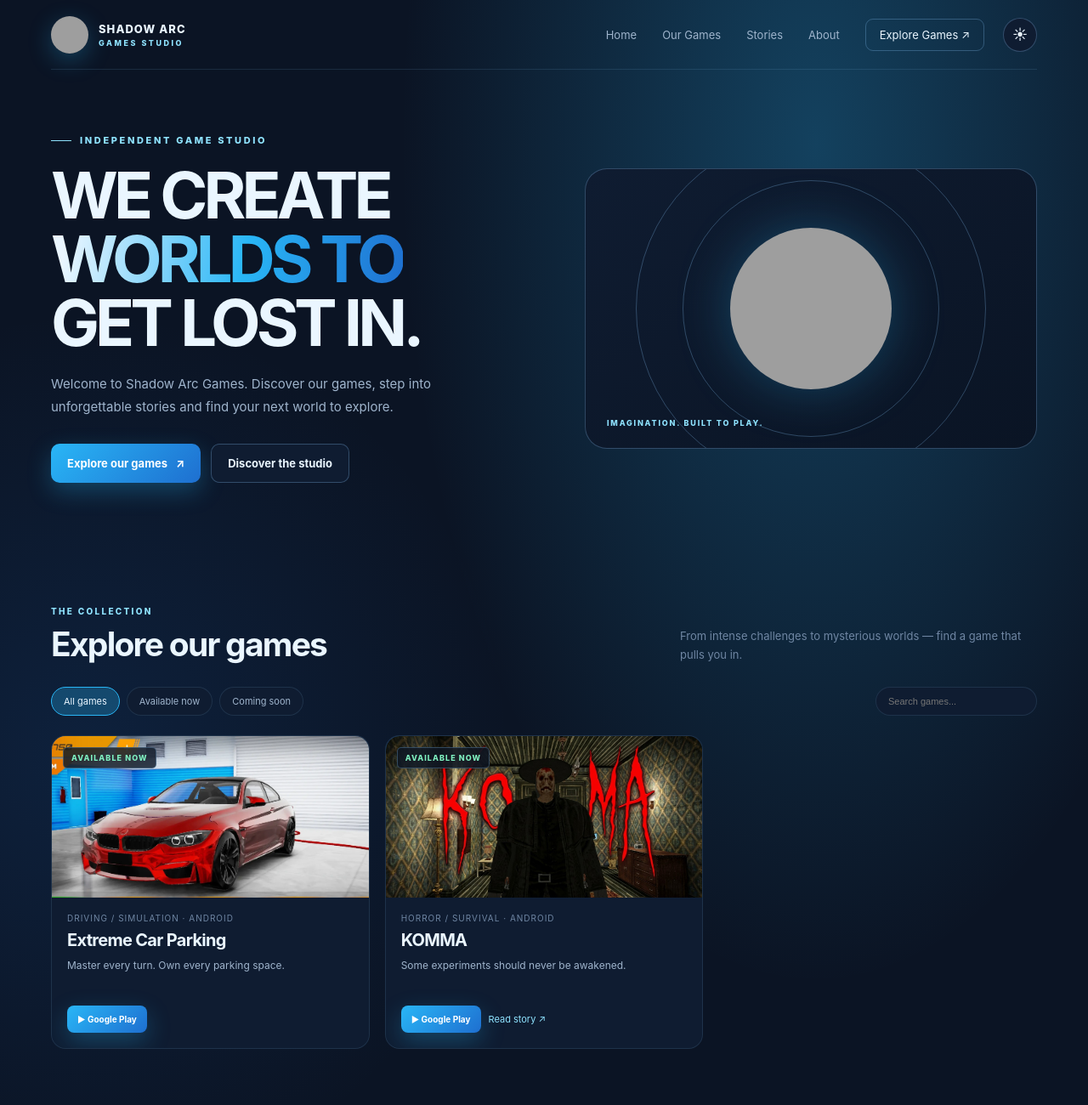
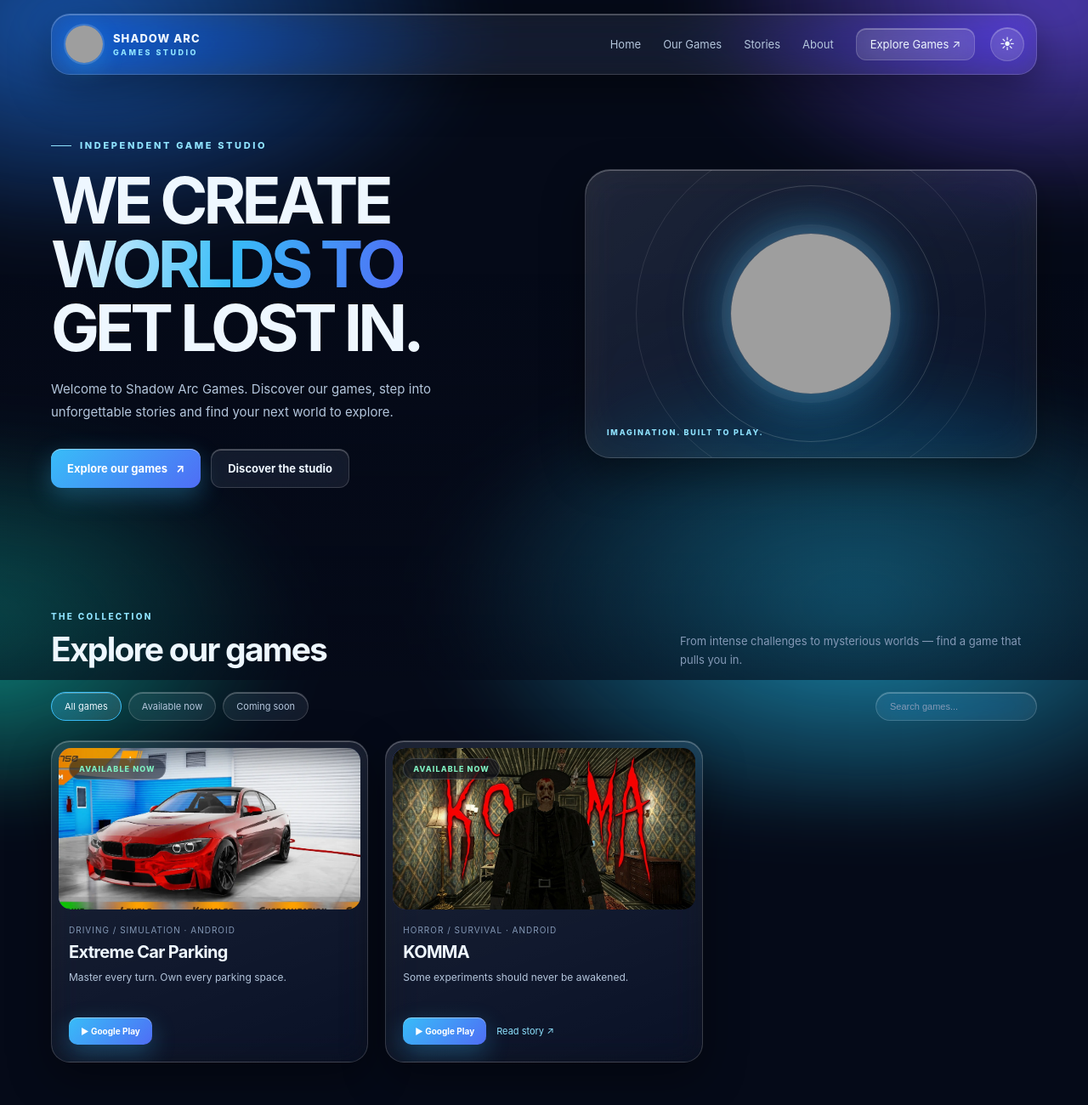
Before and after one commit to ForYouGameDev/Shadowarcgames, a plain HTML site: page index.html in a window 1280 px wide. Shown: the top 1300 px of the page at 85% size. Drawn offline with Linux system fonts and the light colour scheme; grey boxes are pictures that could not be loaded.

Commit message:
Add files via upload

```diff
--- a/index.html
+++ b/index.html
@@ -8,98 +8,175 @@
 <script>var D="dark";try{document.documentElement.dataset.theme=localStorage.getItem("sa-theme")||D}catch(e){document.documentElement.dataset.theme=D}</script>
 <style>
 :root{
-  --bg:#070d18;--page:#0b1424;--card:#0f1c31;--card2:#0a1424;--line:rgba(140,200,255,.12);--line2:rgba(140,200,255,.28);
-  --text:#eaf6ff;--muted:#9fb4cc;--muted2:#6f86a3;--primary:#29b6f6;--primary2:#1e6fd0;--accent:#8fe3ff;--on-primary:#04121f;
-  --chip:rgba(10,20,36,.8);--glow:rgba(41,182,246,.28);--ok:#7ff0c0;--soon:#a9dcff;--navbg:#0b1424;
+  --bg:#050a18;--page:#050a18;--card:rgba(255,255,255,.065);--card2:rgba(255,255,255,.03);
+  --line:rgba(255,255,255,.12);--line2:rgba(255,255,255,.24);
+  --text:#eef7ff;--muted:#b4c6dc;--muted2:#8499b6;--primary:#38bdf8;--primary2:#4f6df5;--accent:#8fe3ff;--on-primary:#04121f;
+  --chip:rgba(8,16,34,.55);--glow:rgba(56,189,248,.30);--ok:#7ff0c0;--soon:#b9e3ff;--navbg:rgba(10,18,38,.72);
+  --glass:rgba(255,255,255,.07);--glass-strong:rgba(255,255,255,.11);--glass-border:rgba(255,255,255,.16);
+  --glass-hi:rgba(255,255,255,.28);--shadow:0 18px 50px rgba(0,0,0,.38);
+  --orb1:#1d6fe0;--orb2:#22c1f0;--orb3:#6a4df0;--orb4:#0fb8a6;
   --font:Inter,ui-sans-serif,system-ui,-apple-system,"Segoe UI",sans-serif;color-scheme:dark;
 }
 [data-theme=light]{
-  --bg:#eef5fb;--page:#f4f9fd;--card:#ffffff;--card2:#f4f9fd;--line:rgba(15,60,110,.12);--line2:rgba(15,100,180,.35);
-  --text:#0b1b2e;--muted:#4a6280;--muted2:#6b82a0;--primary:#0f7fc4;--primary2:#1b4f8a;--accent:#1aa7e0;--on-primary:#fff;
-  --chip:rgba(255,255,255,.9);--glow:rgba(15,127,196,.22);--ok:#0b8a5a;--soon:#1b4f8a;--navbg:#fff;color-scheme:light;
+  --bg:#e6f0fb;--page:#e6f0fb;--card:rgba(255,255,255,.55);--card2:rgba(255,255,255,.35);
+  --line:rgba(255,255,255,.7);--line2:rgba(255,255,255,.9);
+  --text:#0b1b2e;--muted:#3f5877;--muted2:#5d7494;--primary:#0f86d4;--primary2:#3b55e0;--accent:#0b86c9;--on-primary:#fff;
+  --chip:rgba(255,255,255,.7);--glow:rgba(15,134,212,.25);--ok:#0b8a5a;--soon:#1b4f8a;--navbg:rgba(255,255,255,.82);
+  --glass:rgba(255,255,255,.5);--glass-strong:rgba(255,255,255,.7);--glass-border:rgba(255,255,255,.85);
+  --glass-hi:rgba(255,255,255,.95);--shadow:0 16px 44px rgba(30,80,150,.18);
+  --orb1:#7cc0ff;--orb2:#9be7ff;--orb3:#b9a8ff;--orb4:#8ff0d6;color-scheme:light;
 }
 *{box-sizing:border-box}
 html{scroll-behavior:smooth}
-body{margin:0;background:var(--bg);color:var(--text);font-family:var(--font);transition:background .3s,color .3s}
+body{margin:0;background:var(--bg);color:var(--text);font-family:var(--font);transition:background .3s,color .3s;-webkit-font-smoothing:antialiased}
 button,a{font:inherit}
-button:focus-visible,a:focus-visible{outline:2px solid var(--accent);outline-offset:4px}
-#app{min-height:100vh;width:100%;overflow:hidden;background:var(--page);color:var(--text);position:relative;isolation:isolate}
-#app::before{content:"";position:absolute;z-index:-1;pointer-events:none;inset:0;background:radial-gradient(ellipse at 75% 8%,var(--glow),transparent 36%),radial-gradient(ellipse at 8% 42%,rgba(30,111,208,.14),transparent 30%)}
+button:focus-visible,a:focus-visible,.search:focus-visible{outline:2px solid var(--accent);outline-offset:3px}
+
+/* Aurora backdrop — glass ko blur karne ke liye rang chahiye */
+#app{min-height:100vh;width:100%;overflow-x:clip;background:var(--page);color:var(--text);position:relative;isolation:isolate}
+#app::before{content:"";position:fixed;z-index:-2;pointer-events:none;inset:-18%;
+  background:
+    radial-gradient(38% 34% at 18% 18%,var(--orb1),transparent 70%),
+    radial-gradient(34% 32% at 82% 14%,var(--orb3),transparent 70%),
+    radial-gradient(40% 36% at 70% 78%,var(--orb2),transparent 70%),
+    radial-gradient(30% 30% at 12% 82%,var(--orb4),transparent 70%);
+  opacity:.72;filter:blur(30px);animation:aurora 26s ease-in-out infinite alternate;will-change:transform}
+[data-theme=light] #app::before{opacity:.8}
+#app::after{content:"";position:fixed;z-index:-1;pointer-events:none;inset:0;
+  background:linear-gradient(180deg,transparent 40%,var(--bg) 140%)}
+@keyframes aurora{
+  0%{transform:translate3d(0,0,0) scale(1)}
+  50%{transform:translate3d(3%,-2%,0) scale(1.08) rotate(3deg)}
+  100%{transform:translate3d(-3%,3%,0) scale(1.04) rotate(-3deg)}
+}
+@media(prefers-reduced-motion:reduce){#app::before{animation:none}html{scroll-behavior:auto}*{transition:none!important}}
+
 .wrap{width:min(1160px,calc(100% - 48px));margin:0 auto}
-header{height:82px;display:flex;align-items:center;justify-content:space-between;border-bottom:1px solid var(--line);position:relative;z-index:5}
+
+/* Glass surface — shared recipe */
+header,.nav-cta,.theme-btn,.hero-art,.filter,.search,.game-card,.status,.story-band,.story-item,.btn-ghost,footer,.story-view{
+  -webkit-backdrop-filter:blur(18px) saturate(160%);backdrop-filter:blur(18px) saturate(160%)}
+
+/* Header = floating glass bar */
+header{height:72px;margin-top:16px;padding:0 14px 0 16px;display:flex;align-items:center;justify-content:space-between;
+  position:sticky;top:12px;z-index:20;border-radius:22px;background:var(--glass);border:1px solid var(--glass-border);
+  box-shadow:var(--shadow),inset 0 1px 0 var(--glass-hi)}
 .brand{display:flex;align-items:center;gap:12px;color:var(--text);text-decoration:none}
-.brand-mark{width:44px;height:44px;border-radius:50%;overflow:hidden;box-shadow:0 8px 28px var(--glow)}
+.brand-mark{width:44px;height:44px;border-radius:50%;overflow:hidden;box-shadow:0 0 0 2px var(--glass-border),0 8px 26px var(--glow)}
 .brand-mark img{width:100%;height:100%;object-fit:cover;display:block}
 .brand-name{font-weight:850;letter-spacing:.08em;font-size:13px}
 .brand-name span{display:block;color:var(--accent);font-size:9px;letter-spacing:.28em;margin-top:3px}
-.hdr-right{display:flex;align-items:center;gap:22px}
-nav{display:flex;gap:30px;align-items:center}
+.hdr-right{display:flex;align-items:center;gap:18px}
+nav{display:flex;gap:26px;align-items:center}
 nav a{color:var(--muted);text-decoration:none;font-size:13px;transition:color .2s}
 nav a:hover{color:var(--text)}
-.nav-cta{border:1px solid var(--line2);padding:10px 16px;border-radius:9px;color:var(--text)!important}
-.theme-btn{width:40px;height:40px;border-radius:50%;border:1px solid var(--line2);background:var(--card);color:var(--text);cursor:pointer;font-size:17px;display:grid;place-items:center;transition:transform .2s}
+.nav-cta{border:1px solid var(--glass-border);background:var(--glass-strong);padding:10px 16px;border-radius:12px;color:var(--text)!important;box-shadow:inset 0 1px 0 var(--glass-hi)}
+.nav-cta:hover{background:var(--glow)}
+.theme-btn{width:40px;height:40px;border-radius:50%;border:1px solid var(--glass-border);background:var(--glass-strong);color:var(--text);cursor:pointer;font-size:17px;display:grid;place-items:center;transition:transform .2s;box-shadow:inset 0 1px 0 var(--glass-hi)}
 .theme-btn:hover{transform:rotate(18deg) scale(1.06)}
 .menu-btn{display:none;background:none;border:0;color:var(--text);font-size:25px}
+
+/* Hero */
 .hero{min-height:510px;display:grid;grid-template-columns:1.05fr .95fr;align-items:center;gap:40px;padding:76px 0 80px}
 .eyebrow{color:var(--accent);font-size:11px;font-weight:800;letter-spacing:.24em;text-transform:uppercase;display:flex;align-items:center;gap:10px}
 .eyebrow::before{content:"";width:24px;height:1px;background:var(--accent)}
 h1,h2,h3{font-family:var(--font)}
 h1{font-size:clamp(44px,6.3vw,76px);line-height:.99;letter-spacing:-.065em;margin:20px 0;max-width:650px}
-.gradient{background:linear-gradient(100deg,var(--text) 5%,var(--primary) 55%,var(--primary2));-webkit-background-clip:text;background-clip:text;color:transparent}
+.gradient{background:linear-gradient(100deg,var(--text) 5%,var(--primary) 50%,var(--primary2));-webkit-background-clip:text;background-clip:text;color:transparent}
 .hero-copy{color:var(--muted);line-height:1.8;max-width:480px;font-size:15px}
 .hero-actions{display:flex;gap:12px;margin-top:30px;flex-wrap:wrap}
-.btn{border:0;border-radius:10px;padding:14px 19px;display:inline-flex;align-items:center;gap:10px;text-decoration:none;cursor:pointer;font-size:13px;font-weight:750;transition:transform .2s,filter .2s}
+.btn{border:0;border-radius:12px;padding:14px 19px;display:inline-flex;align-items:center;gap:10px;text-decoration:none;cursor:pointer;font-size:13px;font-weight:750;transition:transform .2s,filter .2s,box-shadow .2s}
 .btn:hover{transform:translateY(-2px);filter:brightness(1.1)}
-.btn-primary{background:linear-gradient(135deg,var(--primary),var(--primary2));color:var(--on-primary);box-shadow:0 10px 28px var(--glow)}
+.btn-primary{background:linear-gradient(135deg,var(--primary),var(--primary2));color:var(--on-primary);box-shadow:0 10px 28px var(--glow),inset 0 1px 0 rgba(255,255,255,.4)}
 [data-theme=dark] .btn-primary{color:#fff}
-.btn-ghost{color:var(--text);border:1px solid var(--line2);background:var(--card)}
-.hero-art{min-height:330px;border:1px solid var(--line2);border-radius:26px;position:relative;overflow:hidden;background:linear-gradient(145deg,var(--card),var(--card2));display:grid;place-items:center}
-.hero-art::before,.hero-art::after{content:"";position:absolute;border:1px solid var(--line2);border-radius:50%;width:300px;height:300px}
-.hero-art::after{width:410px;height:410px}
+.btn-ghost{color:var(--text);border:1px solid var(--glass-border);background:var(--glass);box-shadow:inset 0 1px 0 var(--glass-hi)}
+
+.hero-art{min-height:340px;border:1px solid var(--glass-border);border-radius:30px;position:relative;overflow:hidden;
+  background:linear-gradient(145deg,var(--glass-strong),var(--card2));display:grid;place-items:center;
+  box-shadow:var(--shadow),inset 0 1px 0 var(--glass-hi),inset 0 0 60px rgba(255,255,255,.04)}
+.hero-art::before,.hero-art::after{content:"";position:absolute;border:1px solid var(--glass-border);border-radius:50%;width:300px;height:300px}
+.hero-art::after{width:410px;height:410px;opacity:.6}
 .art-index{position:relative;z-index:2}
-.art-index img{width:190px;height:190px;object-fit:cover;border-radius:50%;display:block;filter:drop-shadow(0 0 30px var(--glow))}
+.art-index img{width:190px;height:190px;object-fit:cover;border-radius:50%;display:block;border:1px solid var(--glass-border);box-shadow:0 0 0 10px rgba(255,255,255,.05),0 0 60px var(--glow);filter:drop-shadow(0 0 30px var(--glow))}
 .art-label{position:absolute;z-index:2;bottom:24px;left:25px;color:var(--accent);letter-spacing:.2em;font-size:9px;font-weight:800}
+
+/* Sections */
 .section{padding:65px 0}
 .section-head{display:flex;justify-content:space-between;align-items:end;gap:20px;margin-bottom:27px}
 .kicker{color:var(--accent);font-size:10px;font-weight:850;letter-spacing:.23em;text-transform:uppercase}
 h2{font-size:clamp(28px,4vw,39px);letter-spacing:-.045em;margin:9px 0 0}
 .section-sub{color:var(--muted2);font-size:13px;line-height:1.7;max-width:420px;margin:0}
+
 .filters{display:flex;gap:8px;flex-wrap:wrap;margin-bottom:23px}
-.filter{background:var(--card);color:var(--muted);border:1px solid var(--line);padding:9px 14px;border-radius:999px;font-size:11px;cursor:pointer}
-.filter.active{background:var(--glow);border-color:var(--primary);color:var(--text)}
-.search{margin-left:auto;min-width:190px;background:var(--card);color:var(--text);border:1px solid var(--line);border-radius:999px;padding:9px 14px;font-size:11px;outline:none}
-.game-grid{display:grid;grid-template-columns:repeat(3,1fr);gap:18px}
-.game-card{background:var(--card);border:1px solid var(--line);border-radius:17px;overflow:hidden;transition:transform .25s,border-color .25s,box-shadow .25s}
-.game-card:hover{transform:translateY(-5px);border-color:var(--line2);box-shadow:0 14px 36px var(--glow)}
-.cover{height:190px;background:linear-gradient(135deg,var(--primary2),var(--bg));position:relative;overflow:hidden;display:grid;place-items:center}
-.cover img{width:100%;height:100%;object-fit:cover;display:block}
+.filter{background:var(--glass);color:var(--muted);border:1px solid var(--glass-border);padding:9px 15px;border-radius:999px;font-size:11px;cursor:pointer;box-shadow:inset 0 1px 0 var(--glass-hi);transition:background .2s,color .2s}
+.filter:hover{color:var(--text)}
+.filter.active{background:linear-gradient(135deg,var(--glow),var(--glass-strong));border-color:var(--primary);color:var(--text)}
+.search{margin-left:auto;min-width:190px;background:var(--glass);color:var(--text);border:1px solid var(--glass-border);border-radius:999px;padding:9px 16px;font-size:11px;outline:none;box-shadow:inset 0 1px 0 var(--glass-hi)}
+.search::placeholder{color:var(--muted2)}
+.search:focus{border-color:var(--primary)}
+
+/* Game cards */
+.game-grid{display:grid;grid-template-columns:repeat(3,1fr);gap:20px}
+.game-card{background:linear-gradient(160deg,var(--glass-strong),var(--card2));border:1px solid var(--glass-border);border-radius:22px;overflow:hidden;
+  box-shadow:var(--shadow),inset 0 1px 0 var(--glass-hi);transition:transform .25s,border-color .25s,box-shadow .25s}
+.game-card:hover{transform:translateY(-6px);border-color:var(--primary);box-shadow:0 22px 56px var(--glow),inset 0 1px 0 var(--glass-hi)}
+.cover{height:190px;margin:8px 8px 0;border-radius:15px;background:linear-gradient(135deg,var(--primary2),var(--bg));position:relative;overflow:hidden;display:grid;place-items:center}
+.cover img{width:100%;height:100%;object-fit:cover;display:block;transition:transform .5s}
+.game-card:hover .cover img{transform:scale(1.05)}
 .cover-fallback{font-size:34px;font-weight:950;letter-spacing:-.07em;color:#fff;text-shadow:0 5px 28px rgba(0,0,0,.4);padding:0 14px;text-align:center}
-.status{position:absolute;top:13px;left:13px;border-radius:5px;padding:6px 9px;font-size:9px;letter-spacing:.12em;font-weight:850;text-transform:uppercase;background:var(--chip);border:1px solid var(--line2);backdrop-filter:blur(10px)}
+.cover img~.cover-fallback{display:none}
+.status{position:absolute;top:12px;left:12px;border-radius:999px;padding:6px 11px;font-size:9px;letter-spacing:.12em;font-weight:850;text-transform:uppercase;background:var(--chip);border:1px solid var(--glass-border);z-index:2}
 .status.released{color:var(--ok)}.status.coming-soon{color:var(--soon)}
-.game-info{padding:18px}
+.game-info{padding:18px 20px 20px}
 .game-meta{color:var(--muted2);font-size:10px;letter-spacing:.1em;text-transform:uppercase}
 .game-info h3{font-size:20px;letter-spacing:-.035em;margin:8px 0}
 .game-info p{color:var(--muted);font-size:12px;line-height:1.65;min-height:40px;margin:0 0 17px}
-.card-actions{display:flex;gap:9px;align-items:center}
-.card-actions .btn{padding:10px 12px;font-size:10px;border-radius:8px}
+.card-actions{display:flex;gap:12px;align-items:center}
+.card-actions .btn{padding:10px 14px;font-size:10px;border-radius:10px}
 .card-link{color:var(--accent);font-size:11px;text-decoration:none;padding:8px 0}
-.empty{color:var(--muted2);padding:30px;border:1px dashed var(--line2);border-radius:14px;text-align:center;grid-column:1/-1}
-.story-band{margin:30px 0 80px;padding:42px;border-radius:22px;border:1px solid var(--line2);background:linear-gradient(110deg,var(--card),var(--card2) 70%);display:grid;grid-template-columns:1fr auto;align-items:center;gap:25px}
+.card-link:hover{text-decoration:underline}
+.empty{color:var(--muted2);padding:30px;border:1px dashed var(--glass-border);border-radius:18px;text-align:center;grid-column:1/-1;background:var(--glass)}
+
+/* About band */
+.story-band{margin:30px 0 80px;padding:46px;border-radius:30px;border:1px solid var(--glass-border);
+  background:linear-gradient(120deg,var(--glass-strong),var(--card2) 75%);display:grid;grid-template-columns:1fr auto;align-items:center;gap:25px;
+  box-shadow:var(--shadow),inset 0 1px 0 var(--glass-hi),inset 0 0 80px rgba(255,255,255,.03)}
 .story-band p{color:var(--muted);max-width:650px;line-height:1.75;font-size:20px;margin-bottom:0}
 .story-band h2{margin-top:8px}
-.story-list{display:grid;grid-template-columns:repeat(2,1fr);gap:14px}
-.story-item{border:1px solid var(--line);background:var(--card);border-radius:13px;padding:19px}
+
+/* Stories */
+.story-list{display:grid;grid-template-columns:repeat(2,1fr);gap:16px}
+.story-item{border:1px solid var(--glass-border);background:linear-gradient(160deg,var(--glass-strong),var(--card2));border-radius:20px;padding:22px;box-shadow:var(--shadow),inset 0 1px 0 var(--glass-hi);transition:transform .25s,border-color .25s}
+.story-item:hover{transform:translateY(-4px);border-color:var(--primary)}
 .story-item h3{margin:0 0 7px;font-size:17px}.story-item p{margin:0 0 13px;color:var(--muted);font-size:12px;line-height:1.6}
 .story-item button{color:var(--accent);background:none;border:0;padding:0;cursor:pointer;font-size:11px;font-weight:800}
-.story-view{display:none;padding:50px 0 90px;max-width:820px;margin:auto}
+.story-view{display:none;padding:44px 40px 60px;max-width:820px;margin:34px auto 90px;border-radius:30px;border:1px solid var(--glass-border);
+  background:linear-gradient(160deg,var(--glass-strong),var(--card2));box-shadow:var(--shadow),inset 0 1px 0 var(--glass-hi)}
 .story-view.visible{display:block}
-.back-btn{background:none;border:0;color:var(--accent);cursor:pointer;padding:0;margin-bottom:30px}
+.back-btn{background:var(--glass);border:1px solid var(--glass-border);color:var(--accent);cursor:pointer;padding:9px 15px;border-radius:999px;margin-bottom:30px;font-size:12px}
 .story-view h1{font-size:clamp(36px,6vw,60px)}.story-view .subtitle{color:var(--muted);font-size:17px;margin:-4px 0 35px}
 .story-body{color:var(--muted);font-size:18px;line-height:2}.story-body p{margin:0 0 22px}
-footer{border-top:1px solid var(--line);padding:28px 0;color:var(--muted2);font-size:11px}
+
+/* Footer */
+footer{margin:0 0 20px;border:1px solid var(--glass-border);border-radius:20px;background:var(--glass);padding:22px 26px;color:var(--muted2);font-size:11px;box-shadow:inset 0 1px 0 var(--glass-hi)}
 .footer-inner{display:flex;align-items:center;justify-content:space-between;gap:20px}.footer-inner strong{color:var(--text);letter-spacing:.12em}
-@media(max-width:850px){.hero{grid-template-columns:1fr;padding-top:60px}.hero-art{min-height:280px}.game-grid{grid-template-columns:repeat(2,1fr)}}
-@media(max-width:600px){.wrap{width:min(100% - 32px,1160px)}header{height:70px}.hdr-right{gap:10px}nav{display:none;position:absolute;top:69px;left:-16px;right:-16px;background:var(--navbg);padding:20px 24px;flex-direction:column;align-items:stretch;border-bottom:1px solid var(--line)}nav.open{display:flex}.menu-btn{display:block}.hero{min-height:0;padding:58px 0 55px;gap:34px}.hero-art{min-height:230px}.art-index img{width:140px;height:140px}.section{padding:48px 0}.section-head{display:block}.section-sub{margin-top:12px}.game-grid{grid-template-columns:1fr}.cover{height:205px}.story-band{padding:26px;grid-template-columns:1fr;margin-bottom:55px}.story-list{grid-template-columns:1fr}.search{margin:5px 0 0;width:100%}.footer-inner{align-items:flex-start;flex-direction:column;gap:9px}}
+
+@media(max-width:850px){.hero{grid-template-columns:1fr;padding-top:60px}.hero-art{min-height:280px}.game-grid{grid-template-columns:repeat(2,1fr)}nav{gap:18px}}
+@media(max-width:600px){
+  .wrap{width:min(100% - 28px,1160px)}
+  header{height:64px;margin-top:12px;top:8px;padding:0 10px 0 12px;border-radius:18px}
+  .brand-mark{width:38px;height:38px}
+  .hdr-right{gap:10px}
+  nav{display:none;position:absolute;top:calc(100% + 10px);left:0;right:0;background:var(--navbg);-webkit-backdrop-filter:blur(22px) saturate(160%);backdrop-filter:blur(22px) saturate(160%);
+    border:1px solid var(--glass-border);border-radius:18px;padding:18px 22px;flex-direction:column;align-items:stretch;gap:16px;box-shadow:var(--shadow)}
+  nav.open{display:flex}.menu-btn{display:block}
+  .hero{min-height:0;padding:50px 0 50px;gap:34px}.hero-art{min-height:230px;border-radius:24px}.art-index img{width:140px;height:140px}
+  .section{padding:44px 0}.section-head{display:block}.section-sub{margin-top:12px}
+  .game-grid{grid-template-columns:1fr}.cover{height:205px}
+  .story-band{padding:26px;grid-template-columns:1fr;margin-bottom:46px;border-radius:24px}.story-band p{font-size:17px}
+  .story-list{grid-template-columns:1fr}.story-view{padding:28px 22px 40px;border-radius:24px}.story-body{font-size:16px}
+  .search{margin:5px 0 0;width:100%}.footer-inner{align-items:flex-start;flex-direction:column;gap:9px}
+}
 </style>
 </head>
 <body>
```
